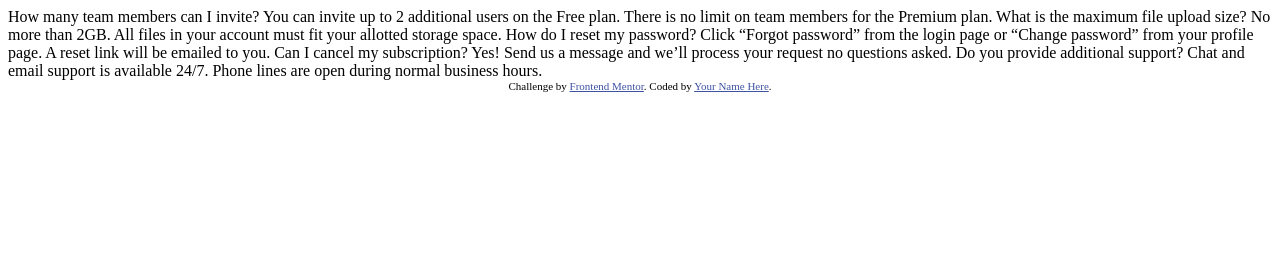
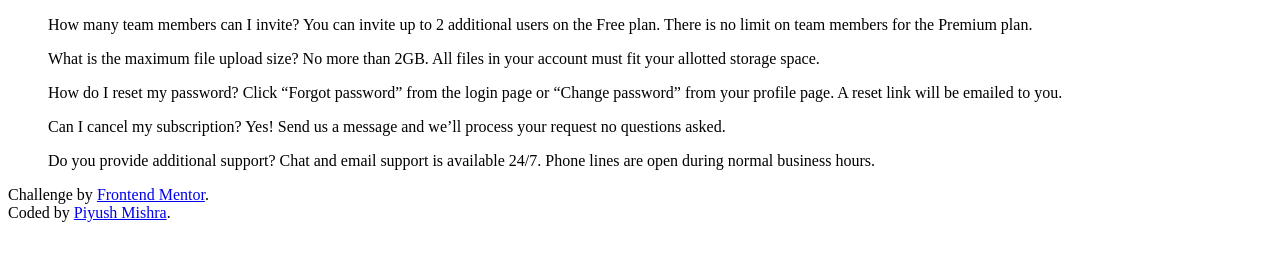
Before and after one commit to DarthSalad/faq-accordion-card-main, a plain HTML site: page index.html in a window 1280 px wide. Drawn offline with Linux system fonts and the light colour scheme.

Commit message:
added css and js files

```diff
--- /dev/null
+++ b/comp/style.css
@@ -0,0 +1,12 @@
+/* @import url('https://fonts.googleapis.com/css2?family=Kumbh+Sans:wght@300&display=swap'); */
+:root{
+    --text-blue: hsl(238, 29%, 16%);
+    --text-red: hsl(14, 88%, 65%);
+    --bg-1: hsl(237, 12%, 33%);
+    --bg-2: hsl(240, 6%, 50%);
+    --dvd: hsl(240, 5%, 91%);
+    --font1:'Kumbh Sans';
+}
+body{
+    background: linear-gradient(var(--bg-1), var(--bg-2));
+}
--- a/index.html
+++ b/index.html
@@ -2,39 +2,33 @@
 <html lang="en">
 <head>
   <meta charset="UTF-8">
-  <meta name="viewport" content="width=device-width, initial-scale=1.0"> <!-- displays site properly based on user's device -->
-
+  <meta name="viewport" content="width=device-width, initial-scale=1.0">
   <link rel="icon" type="image/png" sizes="32x32" href="./images/favicon-32x32.png">
-
+  <link rel="preconnect" href="https://fonts.gstatic.com">
+  <link href="https://fonts.googleapis.com/css2?family=Kumbh+Sans:wght@300&display=swap" rel="stylesheet">
+  <link rel="stylesheet" type="stylesheet" href="./comp/style.css">
+  <script type="text/javascript" src="./comp/script.js"></script>
   <title>Frontend Mentor | FAQ Accordion Card</title>
 
-  <!-- Feel free to remove these styles or customise in your own stylesheet 👍 -->
-  <style>
-    .attribution { font-size: 11px; text-align: center; }
-    .attribution a { color: hsl(228, 45%, 44%); }
-  </style>
 </head>
 <body>
-  How many team members can I invite?
-  You can invite up to 2 additional users on the Free plan. There is no limit on
-  team members for the Premium plan.
-
-  What is the maximum file upload size?
-  No more than 2GB. All files in your account must fit your allotted storage space.
-
-  How do I reset my password?
-  Click “Forgot password” from the login page or “Change password” from your profile page.
-  A reset link will be emailed to you.
-
-  Can I cancel my subscription?
-  Yes! Send us a message and we’ll process your request no questions asked.
-
-  Do you provide additional support?
-  Chat and email support is available 24/7. Phone lines are open during normal business hours.
-
+  <div class="options">
+    <ul>How many team members can I invite?
+      You can invite up to 2 additional users on the Free plan. There is no limit on
+      team members for the Premium plan.</ul>
+    <ul>What is the maximum file upload size?
+      No more than 2GB. All files in your account must fit your allotted storage space.</ul>
+    <ul>How do I reset my password?
+      Click “Forgot password” from the login page or “Change password” from your profile page.
+      A reset link will be emailed to you.</ul>
+    <ul>Can I cancel my subscription?
+      Yes! Send us a message and we’ll process your request no questions asked.</ul>
+    <ul>Do you provide additional support?
+      Chat and email support is available 24/7. Phone lines are open during normal business hours.</ul>
+  </div>
   <div class="attribution">
-    Challenge by <a href="https://www.frontendmentor.io?ref=challenge" target="_blank">Frontend Mentor</a>.
-    Coded by <a href="#">Your Name Here</a>.
+    Challenge by <a href="https://www.frontendmentor.io?ref=challenge" target="_blank">Frontend Mentor</a>.<br>
+    Coded by <a href="https://github.com/DarthSalad">Piyush Mishra</a>.
   </div>
 </body>
 </html>
```
Also changed, not shown: comp/script.js (added).
